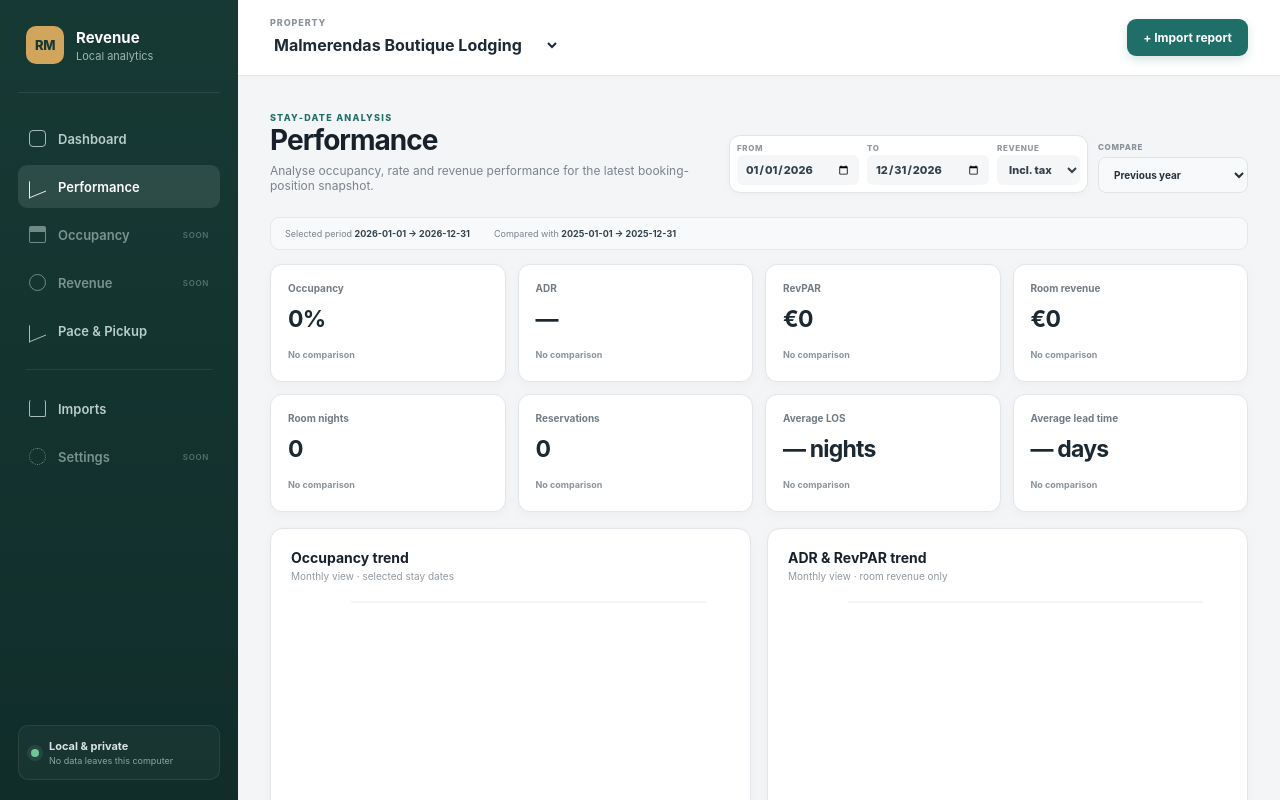
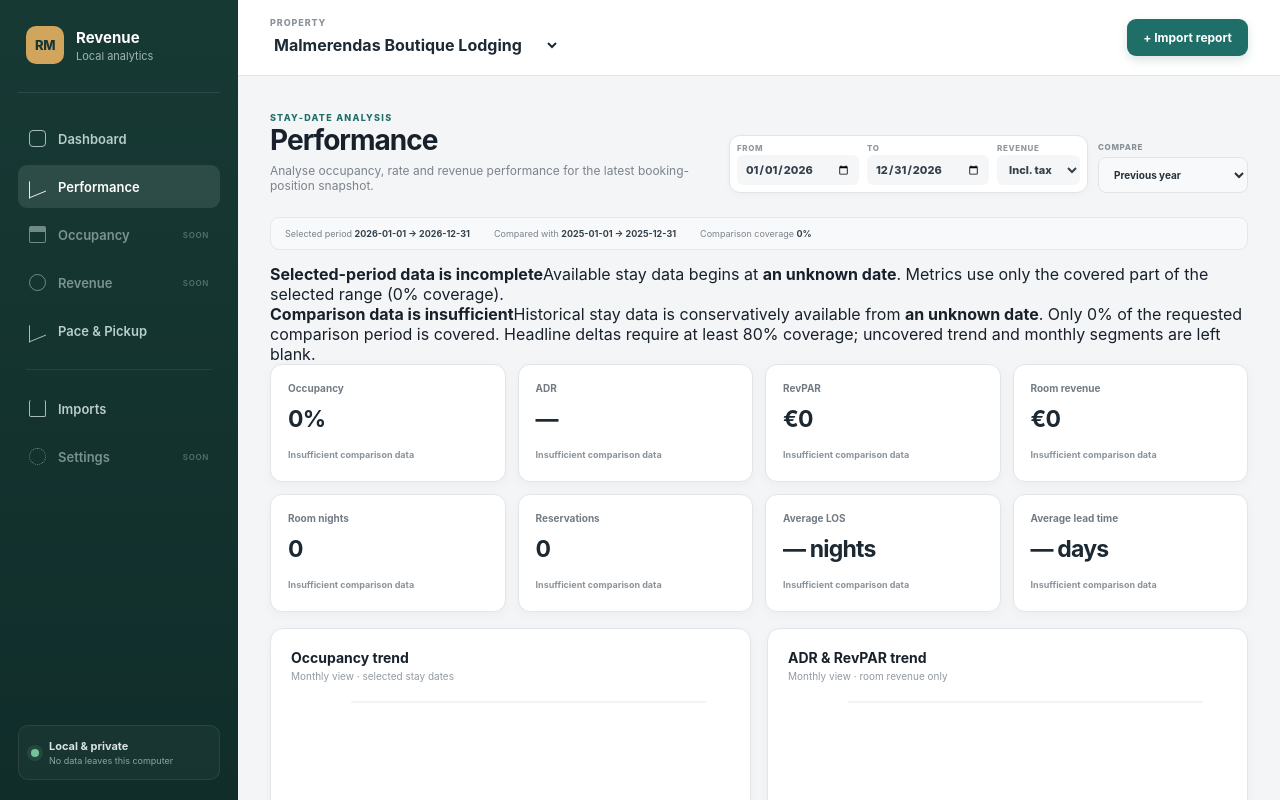
Before and after one commit to hnetoservices-wq/RevenueManagement, a React (Vite) app: page / in a window 1280 px wide. Both pictures are taken after a click on the button "Performance". Shown: the top 800 px of the page. Built offline with nearby package versions, Linux system fonts and the light colour scheme.

Commit message:
Show Performance comparison coverage safeguards

```diff
--- a/src/features/performance/PerformancePage.tsx
+++ b/src/features/performance/PerformancePage.tsx
@@ -8,7 +8,7 @@ import {
   XAxis,
   YAxis,
 } from "recharts";
-import type { DashboardFilters, IsoDate, Property, Reservation } from "../../domain/models";
+import type { CoverageQuality, DashboardFilters, IsoDate, Property, Reservation } from "../../domain/models";
 import { calculatePerformanceAnalysis, type PerformanceComparisonMode } from "./performance";
 import "./performance.css";
 
@@ -34,6 +34,10 @@ function percent(value: number | null) {
 
 function tone(value: number | null) {
   return value === null || value === 0 ? "neutral" : value > 0 ? "positive" : "negative";
+}
+
+function qualityClass(quality: CoverageQuality | undefined) {
+  return quality ? `coverage-${quality}` : "coverage-insufficient";
 }
 
 function signed(value: number | null, digits = 1) {
@@ -73,17 +77,20 @@ export function PerformancePage({ property, reservations, filters, setFilters }:
 
   const comparisonName = comparisonMode === "previous_year" ? "PY" : comparisonMode === "previous_period" ? "Prev. period" : "Comparison";
   const current = analysis.current;
-  const comparison = analysis.comparison;
+  const comparison = analysis.comparisonReliable ? analysis.comparison : null;
+  const unavailableDelta = comparisonMode === "none"
+    ? { text: "No comparison", value: null }
+    : { text: "Insufficient comparison data", value: null };
 
   const kpis = [
-    { label: "Occupancy", value: percent(current.occupancy), delta: comparison ? rateDelta(current.occupancy, comparison.occupancy) : { text: "No comparison", value: null } },
-    { label: "ADR", value: money(current.adrCents, property.currency), delta: comparison ? relativeDelta(current.adrCents, comparison.adrCents) : { text: "No comparison", value: null } },
-    { label: "RevPAR", value: money(current.revparCents, property.currency), delta: comparison ? relativeDelta(current.revparCents, comparison.revparCents) : { text: "No comparison", value: null } },
-    { label: "Room revenue", value: money(current.roomRevenueCents, property.currency), delta: comparison ? relativeDelta(current.roomRevenueCents, comparison.roomRevenueCents) : { text: "No comparison", value: null } },
-    { label: "Room nights", value: number(current.roomNightsSold), delta: comparison ? relativeDelta(current.roomNightsSold, comparison.roomNightsSold) : { text: "No comparison", value: null } },
-    { label: "Reservations", value: number(current.reservations), delta: comparison ? relativeDelta(current.reservations, comparison.reservations) : { text: "No comparison", value: null } },
-    { label: "Average LOS", value: `${number(current.averageLengthOfStay, 1)} nights`, delta: comparison ? absoluteDelta(current.averageLengthOfStay, comparison.averageLengthOfStay, "nights") : { text: "No comparison", value: null } },
-    { label: "Average lead time", value: `${number(current.averageLeadTime, 1)} days`, delta: comparison ? absoluteDelta(current.averageLeadTime, comparison.averageLeadTime, "days") : { text: "No comparison", value: null } },
+    { label: "Occupancy", value: percent(current.occupancy), delta: comparison ? rateDelta(current.occupancy, comparison.occupancy) : unavailableDelta },
+    { label: "ADR", value: money(current.adrCents, property.currency), delta: comparison ? relativeDelta(current.adrCents, comparison.adrCents) : unavailableDelta },
+    { label: "RevPAR", value: money(current.revparCents, property.currency), delta: comparison ? relativeDelta(current.revparCents, comparison.revparCents) : unavailableDelta },
+    { label: "Room revenue", value: money(current.roomRevenueCents, property.currency), delta: comparison ? relativeDelta(current.roomRevenueCents, comparison.roomRevenueCents) : unavailableDelta },
+    { label: "Room nights", value: number(current.roomNightsSold), delta: comparison ? relativeDelta(current.roomNightsSold, comparison.roomNightsSold) : unavailableDelta },
+    { label: "Reservations", value: number(current.reservations), delta: comparison ? relativeDelta(current.reservations, comparison.reservations) : unavailableDelta },
+    { label: "Average LOS", value: `${number(current.averageLengthOfStay, 1)} nights`, delta: comparison ? absoluteDelta(current.averageLengthOfStay, comparison.averageLengthOfStay, "nights") : unavailableDelta },
+    { label: "Average lead time", value: `${number(current.averageLeadTime, 1)} days`, delta: comparison ? absoluteDelta(current.averageLeadTime, comparison.averageLeadTime, "days") : unavailableDelta },
   ];
 
   return <>
@@ -92,7 +99,11 @@ export function PerformancePage({ property, reservations, filters, setFilters }:
       <div className="performance-header-controls"><DateFilters filters={filters} setFilters={setFilters} /><label className="comparison-control">Compare<select value={comparisonMode} onChange={(event) => setComparisonMode(event.target.value as PerformanceComparisonMode)}><option value="previous_year">Previous year</option><option value="previous_period">Previous period</option><option value="none">None</option></select></label></div>
     </div>
 
-    {analysis.comparisonFilters && <div className="performance-comparison-band"><span>Selected period <strong>{filters.startDate} → {filters.endDate}</strong></span><span>Compared with <strong>{analysis.comparisonFilters.startDate} → {analysis.comparisonFilters.endDate}</strong></span></div>}
+    {analysis.comparisonFilters && <div className="performance-comparison-band"><span>Selected period <strong>{filters.startDate} → {filters.endDate}</strong></span><span>Compared with <strong>{analysis.comparisonFilters.startDate} → {analysis.comparisonFilters.endDate}</strong></span><span>Comparison coverage <strong>{percent(analysis.comparisonCoverage?.coverage ?? 0)}</strong></span></div>}
+
+    {analysis.currentCoverage.coverage < 1 && <div className={`performance-coverage-notice ${qualityClass(analysis.currentCoverage.quality)}`}><strong>Selected-period data is incomplete</strong><span>Available stay data begins at <b>{analysis.dataAvailabilityStartDate ?? "an unknown date"}</b>. Metrics use only the covered part of the selected range ({percent(analysis.currentCoverage.coverage)} coverage).</span></div>}
+
+    {comparisonMode !== "none" && analysis.comparisonCoverage && analysis.comparisonCoverage.coverage < 1 && <div className={`performance-coverage-notice ${qualityClass(analysis.comparisonCoverage.quality)}`}><strong>{analysis.comparisonReliable ? "Comparison period is partially covered" : "Comparison data is insufficient"}</strong><span>Historical stay data is conservatively available from <b>{analysis.dataAvailabilityStartDate ?? "an unknown date"}</b>. Only {percent(analysis.comparisonCoverage.coverage)} of the requested comparison period is covered. Headline deltas require at least {Math.round(analysis.reliableCoverageThreshold * 100)}% coverage; uncovered trend and monthly segments are left blank.</span></div>}
 
     <section className="performance-kpi-grid">
       {kpis.map((kpi) => <article className="kpi-card" key={kpi.label}><div className="kpi-label">{kpi.label}</div><strong>{kpi.value}</strong><span className={tone(kpi.delta.value)}>{kpi.delta.text}{comparison ? ` vs ${comparisonName}` : ""}</span></article>)}
@@ -111,13 +122,15 @@ export function PerformancePage({ property, reservations, filters, setFilters }:
     </section>
 
     <article className="panel performance-table-panel">
-      <div className="panel-heading"><div><h2>Monthly performance</h2><p>Calendar-month segments within the selected stay period.</p></div></div>
-      <div className="performance-table-wrap"><table><thead><tr><th>Month</th><th>Occupancy</th><th>Occ. Δ</th><th>ADR</th><th>ADR Δ</th><th>RevPAR</th><th>RevPAR Δ</th><th>Room nights</th><th>Room revenue</th><th>Revenue Δ</th></tr></thead><tbody>{analysis.monthly.map((row) => {
-        const occDelta = row.comparison ? rateDelta(row.current.occupancy, row.comparison.occupancy) : { text: "—", value: null };
-        const adrDelta = row.comparison ? relativeDelta(row.current.adrCents, row.comparison.adrCents) : { text: "—", value: null };
-        const revparDelta = row.comparison ? relativeDelta(row.current.revparCents, row.comparison.revparCents) : { text: "—", value: null };
-        const revenueDelta = row.comparison ? relativeDelta(row.current.roomRevenueCents, row.comparison.roomRevenueCents) : { text: "—", value: null };
-        return <tr key={row.startDate}><td><strong>{row.label}</strong><small>{row.startDate} → {row.endDate}</small></td><td>{percent(row.current.occupancy)}</td><td className={tone(occDelta.value)}>{occDelta.text}</td><td>{money(row.current.adrCents, property.currency)}</td><td className={tone(adrDelta.value)}>{adrDelta.text}</td><td>{money(row.current.revparCents, property.currency)}</td><td className={tone(revparDelta.value)}>{revparDelta.text}</td><td>{number(row.current.roomNightsSold)}</td><td>{money(row.current.roomRevenueCents, property.currency)}</td><td className={tone(revenueDelta.value)}>{revenueDelta.text}</td></tr>;
+      <div className="panel-heading"><div><h2>Monthly performance</h2><p>Calendar-month segments within the selected stay period. Comparison deltas require reliable coverage.</p></div></div>
+      <div className="performance-table-wrap"><table><thead><tr><th>Month</th><th>Occupancy</th><th>Occ. Δ</th><th>ADR</th><th>ADR Δ</th><th>RevPAR</th><th>RevPAR Δ</th><th>Room nights</th><th>Room revenue</th><th>Revenue Δ</th><th>Comp. coverage</th></tr></thead><tbody>{analysis.monthly.map((row) => {
+        const comparable = row.comparisonReliable ? row.comparison : null;
+        const occDelta = comparable ? rateDelta(row.current.occupancy, comparable.occupancy) : { text: "—", value: null };
+        const adrDelta = comparable ? relativeDelta(row.current.adrCents, comparable.adrCents) : { text: "—", value: null };
+        const revparDelta = comparable ? relativeDelta(row.current.revparCents, comparable.revparCents) : { text: "—", value: null };
+        const revenueDelta = comparable ? relativeDelta(row.current.roomRevenueCents, comparable.roomRevenueCents) : { text: "—", value: null };
+        const currentCovered = row.currentCoverage.coveredDays > 0;
+        return <tr key={row.startDate}><td><strong>{row.label}</strong><small>{row.startDate} → {row.endDate}</small></td><td>{currentCovered ? percent(row.current.occupancy) : "—"}</td><td className={tone(occDelta.value)}>{occDelta.text}</td><td>{currentCovered ? money(row.current.adrCents, property.currency) : "—"}</td><td className={tone(adrDelta.value)}>{adrDelta.text}</td><td>{currentCovered ? money(row.current.revparCents, property.currency) : "—"}</td><td className={tone(revparDelta.value)}>{revparDelta.text}</td><td>{currentCovered ? number(row.current.roomNightsSold) : "—"}</td><td>{currentCovered ? money(row.current.roomRevenueCents, property.currency) : "—"}</td><td className={tone(revenueDelta.value)}>{revenueDelta.text}</td><td className={qualityClass(row.comparisonCoverage?.quality)}>{row.comparisonCoverage ? percent(row.comparisonCoverage.coverage) : "—"}</td></tr>;
       })}</tbody></table></div>
     </article>
   </>;
```
